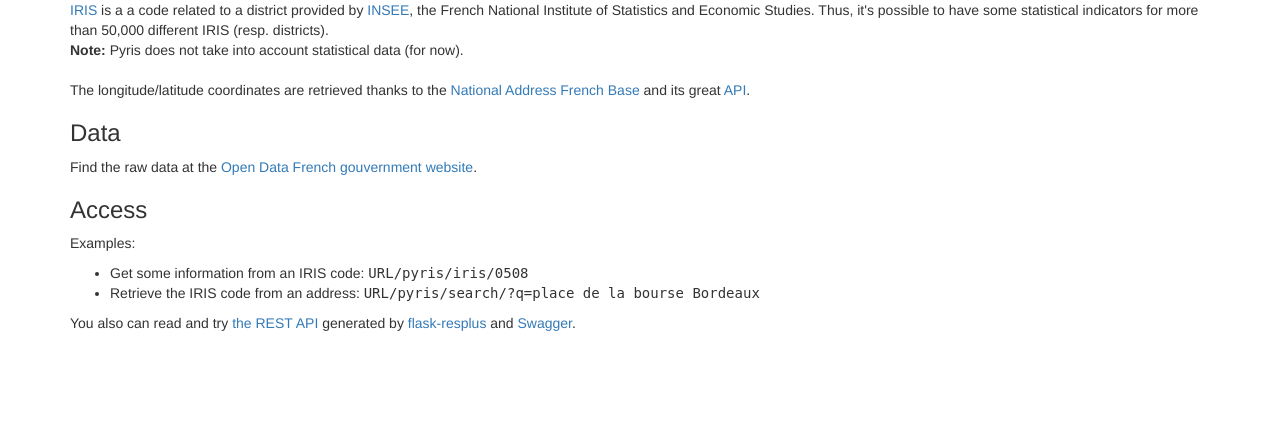
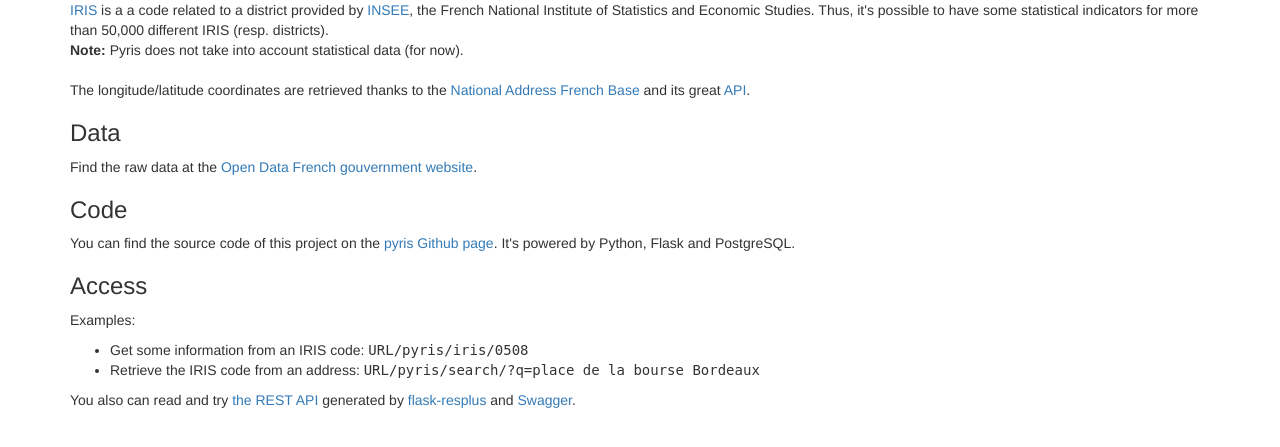
Before and after one commit to Oslandia/pyris, a Flask app: page / in a window 1280 px wide. Shown: the part 179-626 px from the top of the page. Run offline with Flask 2, Linux system fonts and the light colour scheme; parts of the project's set-up code (start-up, migrations or seed data) failed here and were passed over; some libraries are stand-ins or nearby versions.

Commit message:
app: update the index HTML

```diff
--- a/pyris/api/templates/index.html
+++ b/pyris/api/templates/index.html
@@ -34,6 +34,16 @@
 Find the raw data at the <a href="https://www.data.gouv.fr/fr/datasets/contour-des-iris-insee-tout-en-un/">Open Data French gouvernment website</a>.
 </p>
 
+
+<h3>Code</h3>
+
+<p>
+You can find the source code of this project on
+the <a href="https://github.com/garaud/pyris">pyris Github page</a>. It's
+powered by Python, Flask and PostgreSQL.
+</p>
+
+
 <h3>Access</h3>
 
 <p>
```
